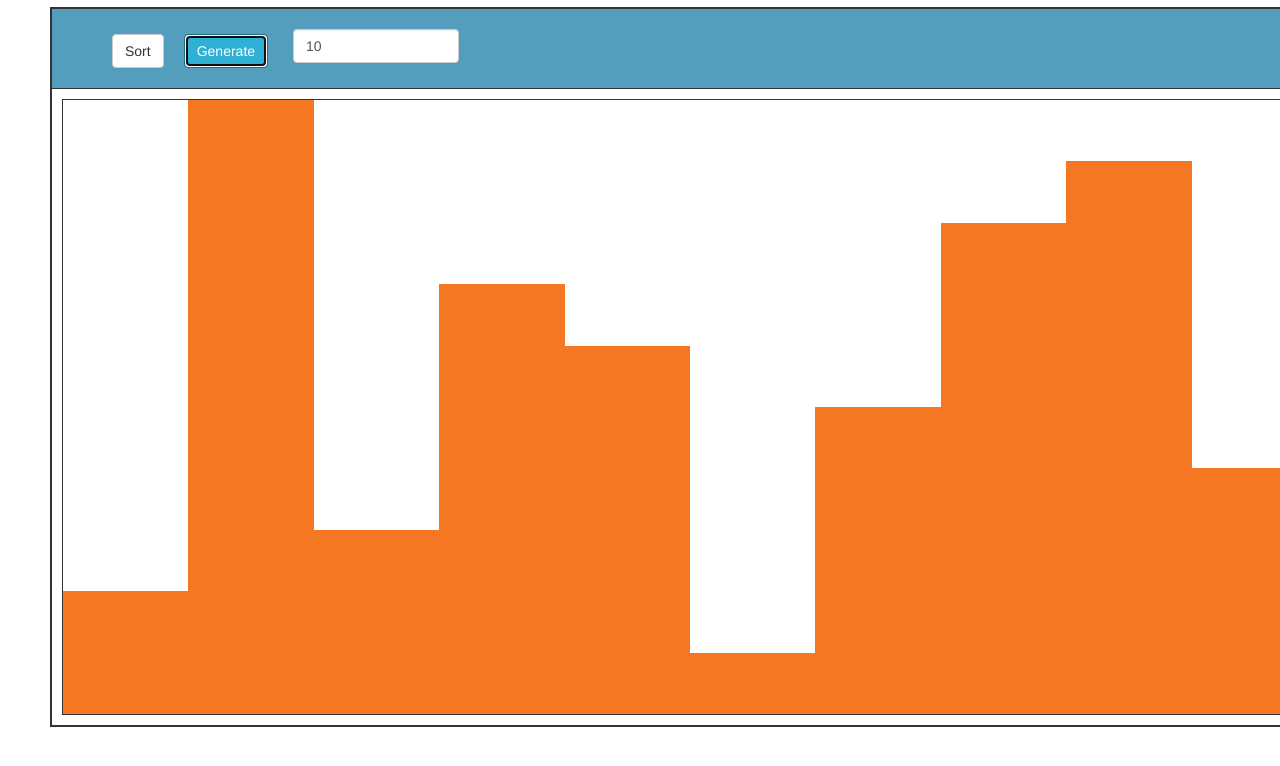
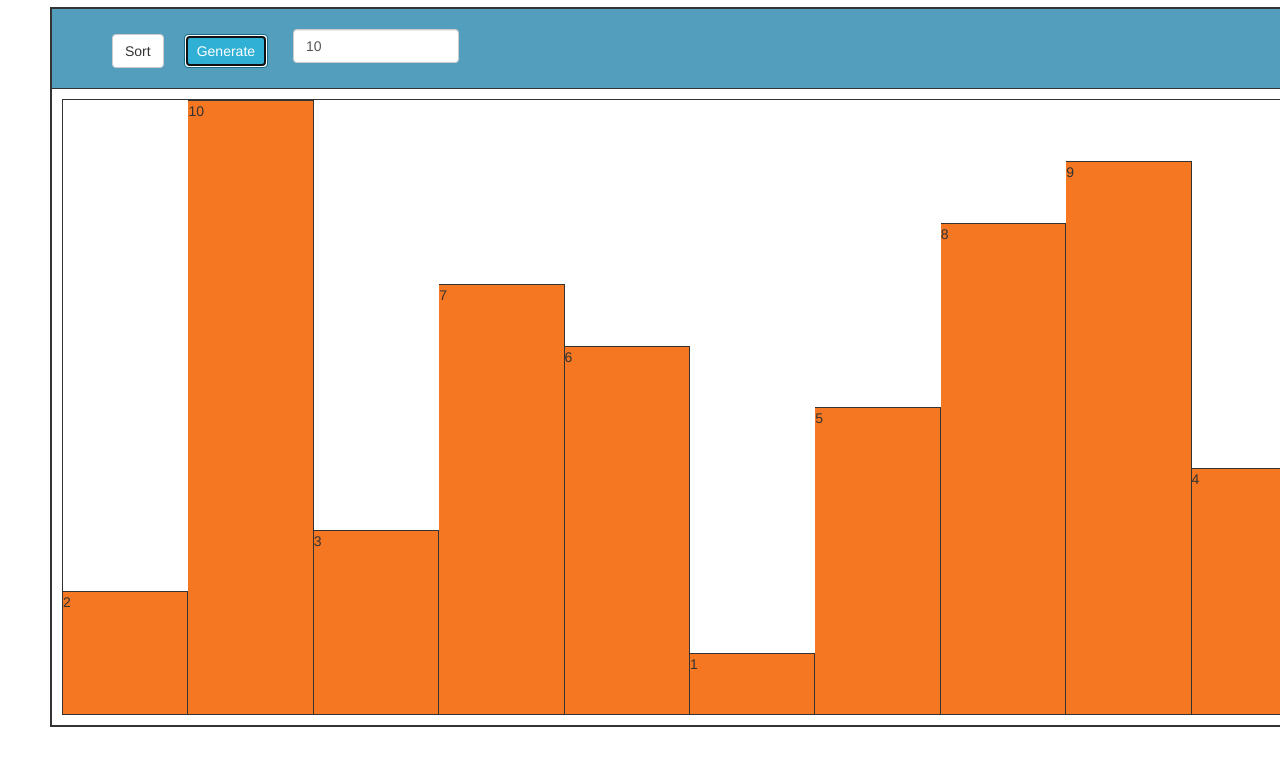
Before and after one commit to vietdqhcmute/sorting_visualizer, a plain HTML site: page index.html in a window 1280 px wide. Both pictures are taken after a click on the button "Generate". Shown: the part 106-872 px from the top of the page. Drawn offline with nearby package versions, Linux system fonts and the light colour scheme.

Commit message:
Draw chart with number on top

```diff
--- a/scripts/index.js
+++ b/scripts/index.js
@@ -1,6 +1,4 @@
-const WIDTH = 1254;
-const HEIGHT = 614;
-const MAX = 10;
+var MAX;
 const main = () => {
   bindingKey();
 };
@@ -26,6 +24,7 @@ const generateRamdomArray = (globalLength) => {
     let random = Math.floor(Math.random() * globalLength) + 1;
     if (arr.indexOf(random) === -1) arr.push(random);
   }
+  MAX = arr.length;
   return arr;
 };
 
@@ -40,26 +39,28 @@ const drawChart = (randomArray) => {
 const drawCollumn = (value) => {
   let valueHeight = (value / MAX) * 100;
   let whiteHeight = 100 - valueHeight;
-  $(".chart").append(
-    collumInnerHTML(whiteHeight.toString() + "%", valueHeight.toString() + "%")
-  );
+  $(".chart").append(collumInnerHTML(whiteHeight, valueHeight, value));
 };
 
 const resetChart = () => {
   $(".chart").empty();
 };
 
-const collumInnerHTML = (white, value) => {
-  const whiteHeight = white;
-  const valueHeight = value;
+const collumInnerHTML = (whiteHeight, valueHeight, value) => {
+  const whitePercentage = whiteHeight.toString() + "%";
+  const valuePercentage = valueHeight.toString() + "%";
   let innerHTML =
     '<div class="chart__collumn">' +
     '<div class="chart__collumn_white-space" style="height:' +
-    whiteHeight +
+    whitePercentage +
     '"></div>' +
     '<div class="chart__collumn_value-space" style="height:' +
-    valueHeight +
-    '"></div>' +
+    valuePercentage +
+    '">' +
+    "<div>" +
+    value +
+    "</div>" +
+    "</div>" +
     "</div>";
   return innerHTML;
 };
--- a/styles/style.css
+++ b/styles/style.css
@@ -32,7 +32,8 @@ body {
 .chart__collumn_value-space {
   width: 100%;
   background-color: rgb(246, 119, 34);
-
+  border-right: 1px solid;
+  border-top: 1px solid;
 }
 .group-button {
   display: flex;
```
